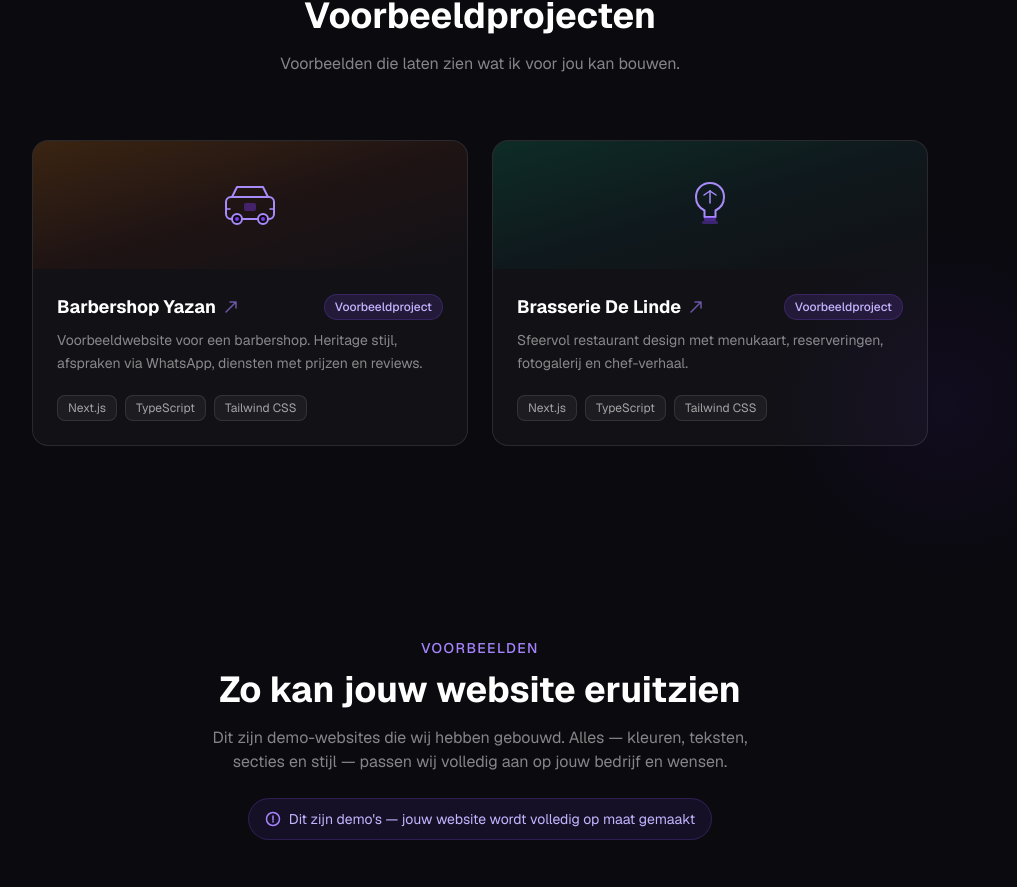
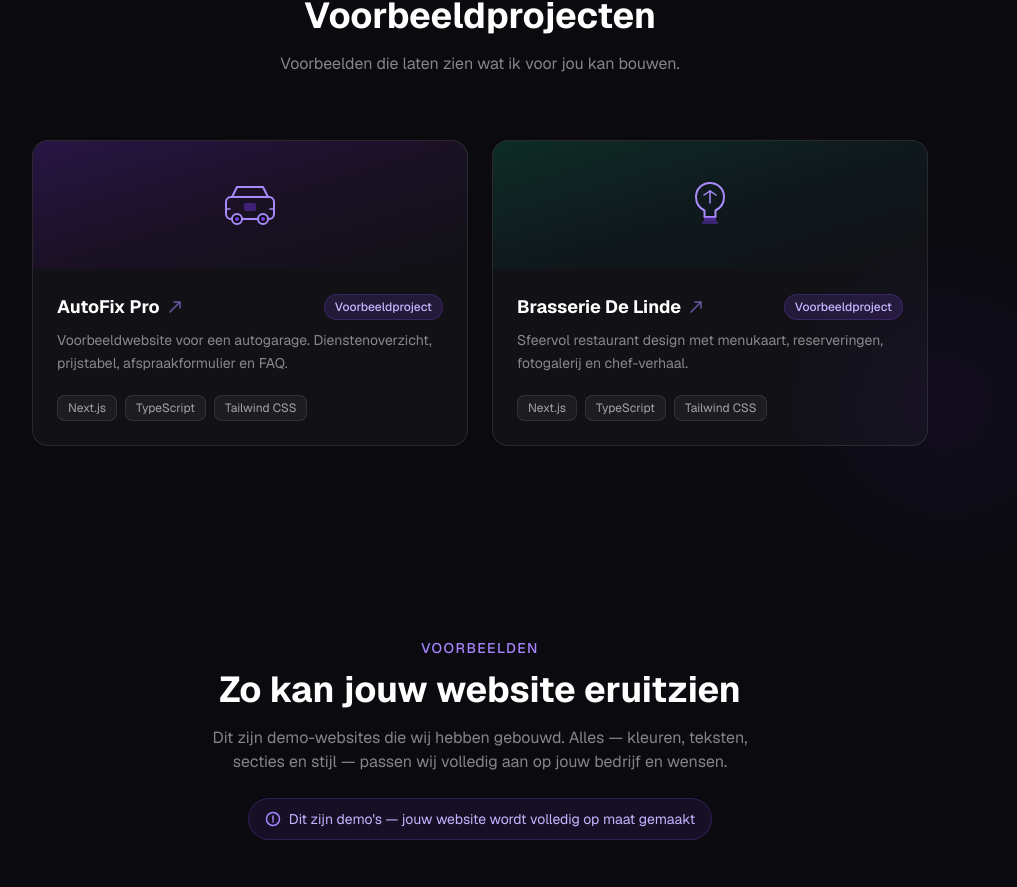
Before and after one commit to haniyemane16-wq/Lifegix-website, a Next.js app: page / in a window 1280 px wide. Shown: the part 3982-4869 px from the top of the page, without its empty margins (160-1177 px from the left). Built offline with nearby package versions, Linux system fonts and the light colour scheme.

Commit message:
Restore AutoFix Pro in portfolio

```diff
--- a/src/app/page.tsx
+++ b/src/app/page.tsx
@@ -324,11 +324,11 @@ function Pricing() {
 function Portfolio() {
   const projects = [
     {
-      title: "Barbershop Yazan", category: "Voorbeeldproject",
-      description: "Voorbeeldwebsite voor een barbershop. Heritage stijl, afspraken via WhatsApp, diensten met prijzen en reviews.",
+      title: "AutoFix Pro", category: "Voorbeeldproject",
+      description: "Voorbeeldwebsite voor een autogarage. Dienstenoverzicht, prijstabel, afspraakformulier en FAQ.",
       tech: ["Next.js", "TypeScript", "Tailwind CSS"],
-      gradient: "from-amber-600/20 via-orange-800/10 to-transparent",
-      href: "/demo/diensten",
+      gradient: "from-violet-600/20 via-purple-800/10 to-transparent",
+      href: "https://autofixpro-lac.vercel.app",
       visual: (
         <svg viewBox="0 0 56 56" fill="none" className="w-14 h-14">
           <rect x="4" y="20" width="48" height="22" rx="5" stroke="#a78bfa" strokeWidth="2"/>
```
